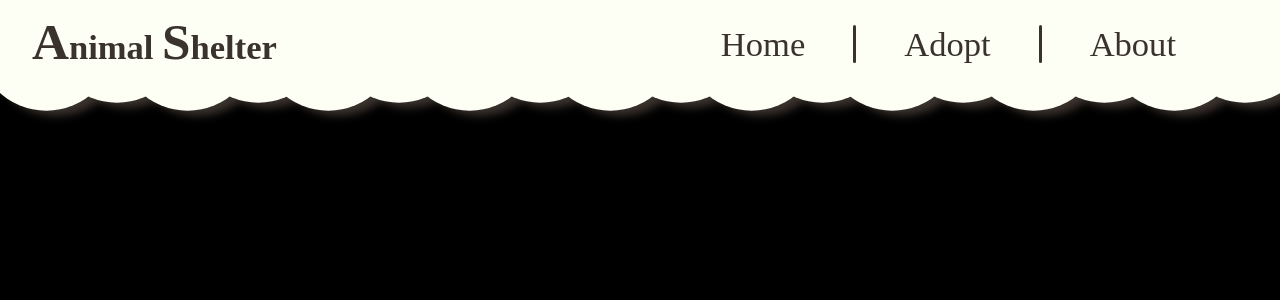
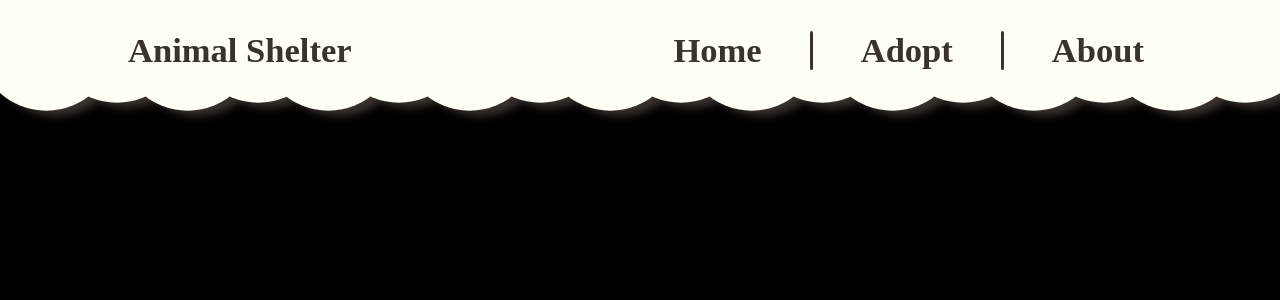
Before and after one commit to zoperalex/animal-shelter, a React app in the folder Frontend/: page /about in a window 1280 px wide. Shown: the top 300 px of the page. Built offline with nearby package versions, Linux system fonts and the light colour scheme.

Commit message:
navbar aesthetic changes

```diff
--- a/Frontend/src/Components/Carousel/Carousel.css
+++ b/Frontend/src/Components/Carousel/Carousel.css
@@ -32,15 +32,19 @@
     transform: translateX(-50%);
     display: flex;
     gap: 10px;
+    height: 15px;
+    display: flex;
+    align-items: center;
 }
 
 .indicator {
-    width: 10px;
-    height: 10px;
+    width: 12.5px;
+    height: 12.5px;
     border-radius: 50%;
     background-color: gray;
     cursor: pointer;
     transition: background-color 0.3s;
+    transition: width, height 0.3s;
 }
 
 .indicator.active {
--- a/Frontend/src/Components/Carousel/Carousel.tsx
+++ b/Frontend/src/Components/Carousel/Carousel.tsx
@@ -42,6 +42,16 @@ const Carousel = () => {
                         className={`indicator ${
                             index === currentIndex ? "active" : ""
                         }`}
+                        style={{
+                            width: `${Math.max(
+                                12.5 - 2.5 * Math.abs(currentIndex - index),
+                                7.5
+                            )}px`,
+                            height: `${Math.max(
+                                12.5 - 2.5 * Math.abs(currentIndex - index),
+                                7.5
+                            )}px`,
+                        }}
                         onClick={() => goToSlide(index)}
                     ></span>
                 ))}
--- a/Frontend/src/Components/Navbar/navbar-bg.css
+++ b/Frontend/src/Components/Navbar/navbar-bg.css
@@ -13,20 +13,20 @@
 }
 
 .title {
-    margin-left: 2rem;
+    margin-left: 10vw;
 }
 
 .menu {
-    margin-right: 2rem;
+    margin-right: 5vw;
 }
 
 .navbar-content-container {
     position: absolute;
-    top: 10%;
-    width:100%;
-    display:flex;
+    top: 2vw;
+    width: 100%;
+    display: flex;
     justify-content: space-between;
-    align-items: center;
+    align-items: end;
 }
 
 Link {
@@ -49,3 +49,12 @@ Link {
 .wholeNavbar.hovered {
     top: 0 !important;
 }
+
+a {
+    transition: color 0.2s ease-in-out, filter 0.1s ease-in-out;
+}
+
+a:hover {
+    color: #fdfff5;
+    filter: drop-shadow(0px 0px 4px #3a322d);
+}
--- a/Frontend/src/Components/Navbar/navbar-menu.css
+++ b/Frontend/src/Components/Navbar/navbar-menu.css
@@ -6,7 +6,7 @@
 
 .menu-list li {
     margin: 0px 1.5rem;
-    font-weight: 300;
+    font-weight: 600;
     cursor: pointer;
 }
 
--- a/Frontend/src/Components/Navbar/navbar-title.css
+++ b/Frontend/src/Components/Navbar/navbar-title.css
@@ -1,11 +1,6 @@
 div {
     font-size: 2.7vw;
     font-weight: 600;
-}
-
-.FirstLetter {
-    font-size: 4vw;
-    font-weight: 800;
 }
 
 .separationLine {
```
